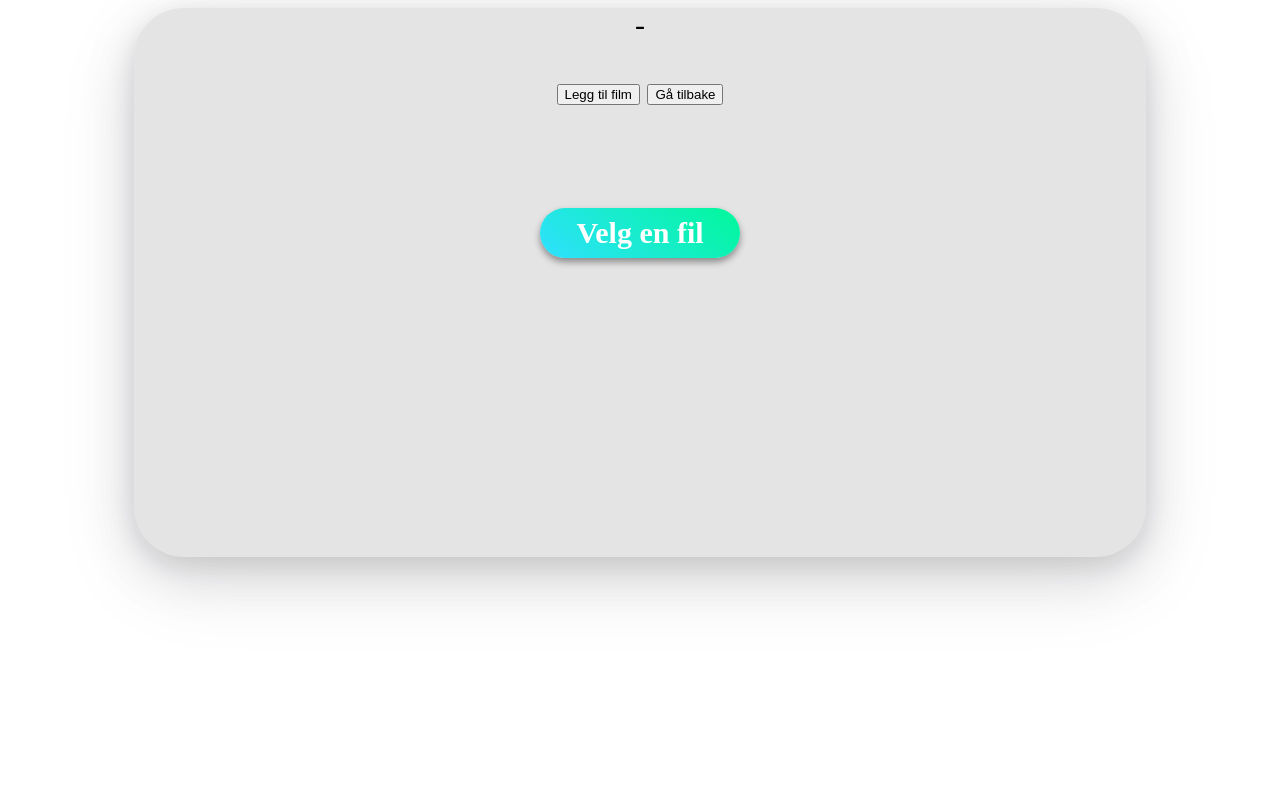
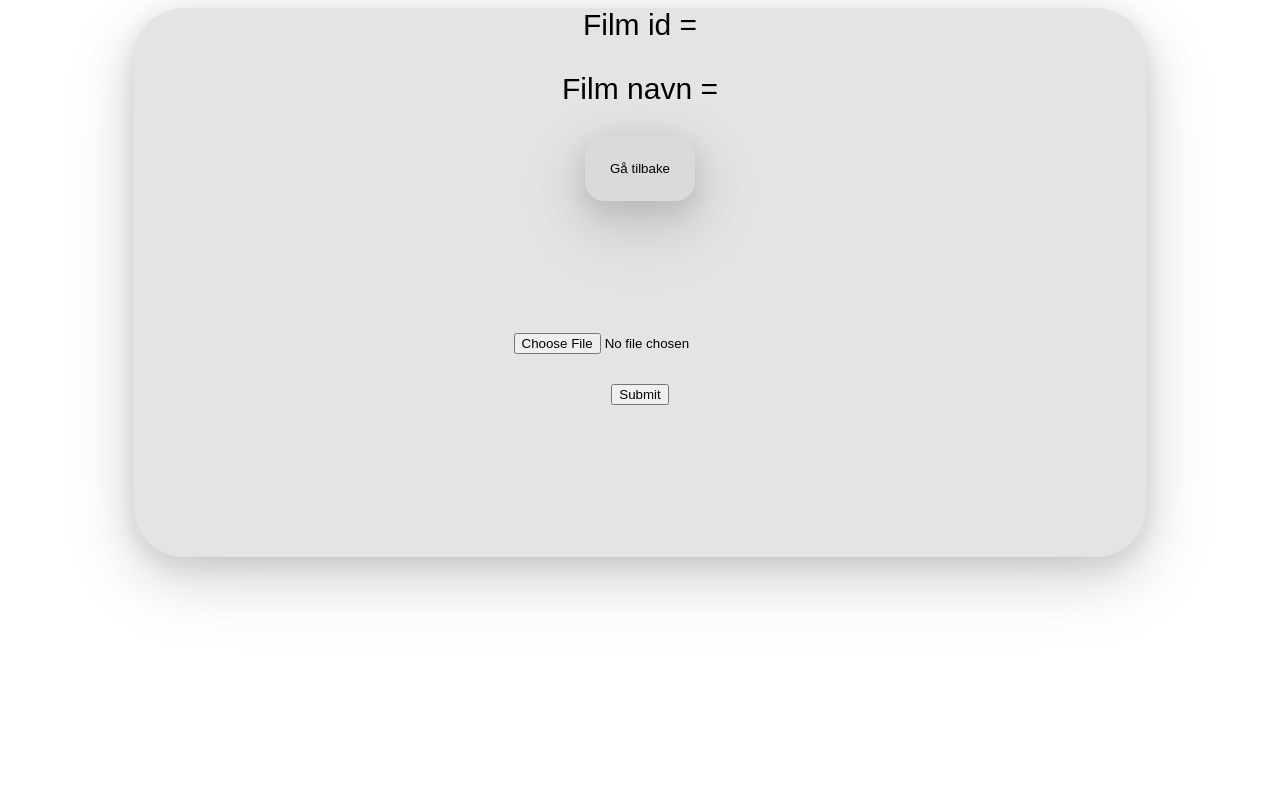
Before and after one commit to CionDeveloping/webflix, a Flask app: template templates/filmadder.html in a window 1280 px wide. Run offline with Flask 2, Linux system fonts and the light colour scheme; the template is opened without the code that fills it, so the values that code supplies are empty; some libraries are stand-ins or nearby versions.

Commit message:
v5.6
file input arbeid

```diff
--- a/main.py
+++ b/main.py
@@ -1,21 +1,29 @@
 #Johansen Data - et jonas johansen produkt | WEBFLIX V5
-from flask import Flask, render_template, request, url_for, redirect
+from flask import Flask, render_template, request, url_for, redirect, flash
 from tmdbv3api import TMDb, Movie
 from flask_paginate import Pagination, get_page_parameter
+from werkzeug.utils import secure_filename
 from tmdbv3api import Account
 from tmdbv3api import Authentication
+import os
 
 
 tmdb = TMDb()
 tmdb.api_key = '672700e3d4dd3246c3c060a7ee138222'
 
-tmdb.language = 'en' #etterhvert kan vi ha dynamisk language, så fort vi får gang på auth
+tmdb.language = 'en' # vil etterhvert bli styrt av account systemet. kommer i V7.
 
 movie = Movie()
 
+app = Flask(__name__, static_url_path='/static')
 
 
-app = Flask(__name__, static_url_path='/static')
+app.config['MAX_CONTENT_LENGTH'] = 900040 * 900000
+app.config['UPLOAD_EXTENSIONS'] = ['.mp4']
+app.config['UPLOAD_PATH'] = 'static/filmer'
+def allowed_file(filename):
+    return '.' in filename and \
+           filename.rsplit('.', 1)[1].lower() in ALLOWED_EXTENSIONS
 
 @app.route('/Hjem', methods=['GET'])
 def popular():
@@ -62,6 +70,19 @@ def filmader():
     m = movie.details(movie_id)
     return render_template('filmadder.html', Movies=m)
 
+@app.route('/Leggtil', methods=['GET', 'POST'])
+def upload_files():
+    uploaded_file = request.files['file']
+    filename = secure_filename(uploaded_file.filename)
+    if filename != '':
+        file_ext = os.path.splitext(filename)[1]
+        if file_ext not in app.config['UPLOAD_EXTENSIONS']:
+            abort(400)
+        uploaded_file.save(os.path.join(app.config['UPLOAD_PATH'], filename))
+        return '', 204
+
+
+
 @app.route('/loginn', methods=['POST', 'GET'])
 def login_render():
     return render_template('loginn.html')
--- a/static/stylesheets/filmer.css
+++ b/static/stylesheets/filmer.css
@@ -22,13 +22,13 @@ h2 {
     font-family: sans-serif;
 }
 .hjem{
-    color: white;
+    color: rgb(0, 0, 0);
     font-size: 20px;
     font-family: sans-serif;
     text-decoration: none;
     display: inline-block;
     padding: 8px 16px;
-    background-color: rgb(52, 236, 159);
+    background-color: rgb(236, 232, 232);
     border-radius: 10px;
     box-shadow: rgba(0, 0, 0, 0.25) 0px 54px 55px, rgba(0, 0, 0, 0.12) 0px -12px 30px, rgba(0, 0, 0, 0.12) 0px 4px 6px, rgba(0, 0, 0, 0.17) 0px 12px 13px, rgba(0, 0, 0, 0.09) 0px -3px 5px;
 }
--- a/static/stylesheets/filminput.css
+++ b/static/stylesheets/filminput.css
@@ -1,3 +1,7 @@
+
+body{
+  font-family: sans-serif;
+}
 .innholdmain{
     background-color: rgb(228, 228, 228);
     margin-right: 50px;
@@ -13,45 +17,33 @@
     font-size: 30px;
 }
 
-.file {
-    opacity: 0;
-    width: 0.1px;
-    height: 0.1px;
-    position: absolute;
-  }
 
-  .file-input label {
-    display: block;
-    position: relative;
-    width: 200px;
-    height: 50px;
-    border-radius: 25px;
-    background: linear-gradient(40deg,#2fe0ff,#00f899);
-    box-shadow: 0 4px 7px rgba(0, 0, 0, 0.4);
-    display: flex;
-    align-items: center;
-    justify-content: center;
-    color: #fff;
-    font-weight: bold;
-    cursor: pointer;
-    transition: transform .2s ease-out;
-  }
+button{
+  color: rgb(0, 0, 0);
+  background-color: rgb(218, 218, 218);
+  padding: 25px;
+  border-radius: 20px;
+  border: none;
+  box-shadow: rgba(17, 17, 26, 0.1) 0px 8px 24px, rgba(17, 17, 26, 0.1) 0px 16px 56px, rgba(17, 17, 26, 0.1) 0px 24px 80px;
+}
+button:hover{
+  background-color: rgb(0, 225, 255);
+  box-shadow: rgba(0, 238, 255, 0.56) 0px 22px 70px 4px;
+}
 
-  .file-name {
-    position: absolute;
-    bottom: -35px;
-    left: 10px;
-    font-size: 0.85rem;
-    color: #555;
-  }
+.file{
+  color: rgb(0, 0, 0);
+  background-color: rgb(218, 218, 218);
+  padding: 25px;
+  border-radius: 20px;
+  border: none;
+  box-shadow: rgba(17, 17, 26, 0.1) 0px 8px 24px, rgba(17, 17, 26, 0.1) 0px 16px 56px, rgba(17, 17, 26, 0.1) 0px 24px 80px;
+}
+.file:hover{
+  background-color: rgb(0, 225, 255);
+  box-shadow: rgba(0, 238, 255, 0.56) 0px 22px 70px 4px;
+}
 
-  input:hover + label,
-  input:focus + label {
-    transform: scale(1.02);
-  }
-
-  /* Adding an outline to the label on focus */
-  input:focus + label {
-    outline: 1px solid #000;
-    outline: -webkit-focus-ring-color auto 2px;
-  }
+.file label{
+  color: blue;
+}
--- a/templates/filmadder.html
+++ b/templates/filmadder.html
@@ -23,16 +23,13 @@ file.addEventListener('change', (e) => {
 <body>
 <center>
 <div class="innholdmain">
-    <p>{{Movies.id}} - {{Movies.title}}</p>
-    <button>Legg til film</button>
+    <p>Film id = {{Movies.id}}</p>
+    <p>Film navn = {{Movies.title}}</p>
     <a href="/Movie_Detail?id={{Movies.id}}"><button    >Gå tilbake</button></a><br><br><br><br>
-    <div class="file-input">
-        <input type="file" id="file" class="file">
-        <label for="file">
-          Velg en fil
-          <p class="file-name"></p>
-        </label>
-      </div>
+    <form method="POST" action="" enctype="multipart/form-data">
+      <p><input type="file" name="file"></p>
+      <p><input type="submit" value="Submit"></p>
+    </form>
 </div>
 </center>
 
--- a/templates/hjem.html
+++ b/templates/hjem.html
@@ -14,6 +14,9 @@
     <h1>WEBFLIX</h1>
     <img src="/static/bilder/logo_wcredits.png" alt="Johansen Data" class="logo">
 <nav class="searchnav">
+    <a class="searchtitle" href="/loginn">
+        Logg inn
+    </a>
     <a class="searchtitle" href="/Hjem">
         Hjem
     </a>
```
Also changed, not shown: static/stylesheets/loginn.css (added, +28 -0 lines), templates/filmadded.html (added, +12 -0 lines), templates/loginn.html (+9 -3 lines), README.md.
